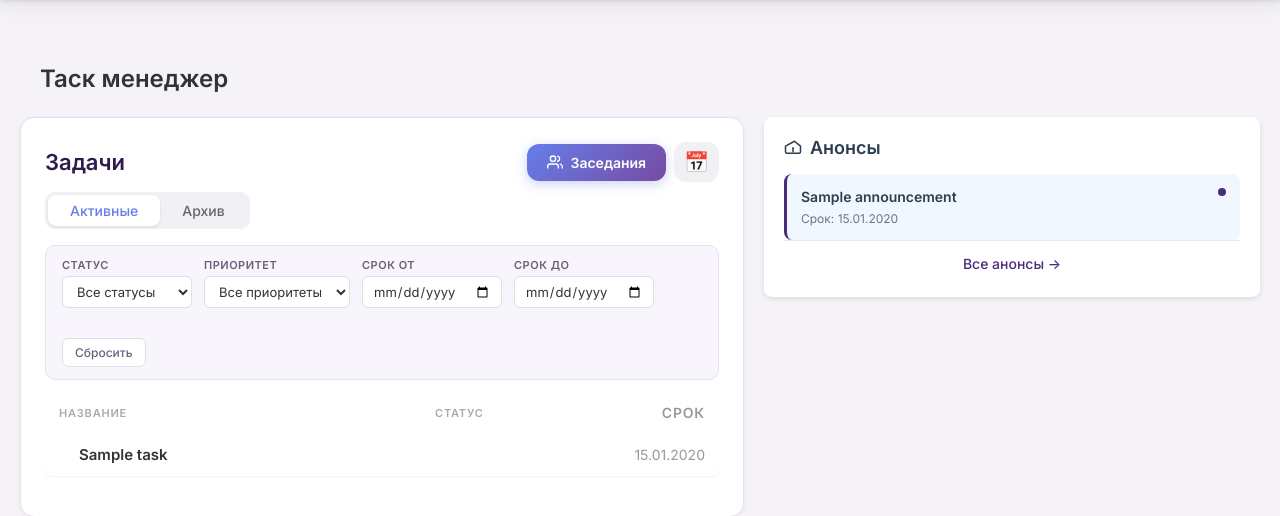
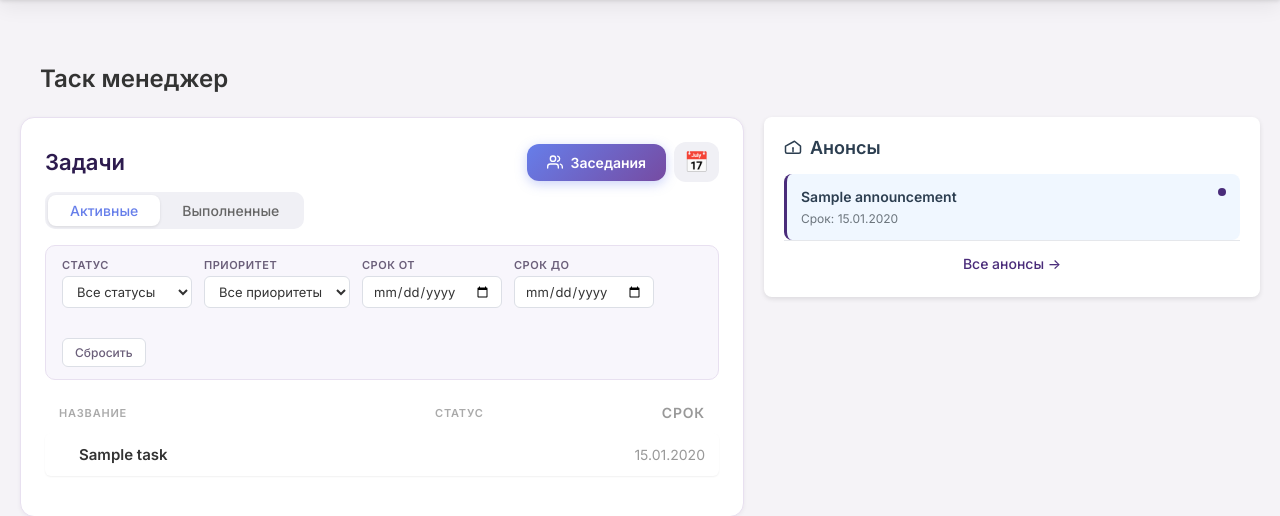
Before and after one commit to l27001/departmentportal, a Flask app: template templates/tasks/list.html in a window 1280 px wide; the page is wider, and only the part inside the window is pictured. Shown: the part 58-574 px from the top of that part. Run offline with Flask 3, Linux system fonts and the light colour scheme; tables that the repository leaves empty hold one stand-in row (values such as "Sample post"); the template is opened without the code that fills it: values that come from a table or form of the project are taken from there, most other values are stand-ins (such as "Sample title", 1, 10 or a date in 2020); some libraries are stand-ins or nearby versions.

Commit message:
minor changes

```diff
--- a/templates/tasks/list.html
+++ b/templates/tasks/list.html
@@ -59,7 +59,7 @@
       {% endif %}
       <div class="task-tabs">
         <a href="{{ url_for('tasks.list_tasks', archive=0, status=status_filter, priority=priority_filter, date_from=date_from, date_to=date_to, assignee=assignee_filter) }}" class="task-tab {% if not show_archive %}active{% endif %}">Активные</a>
-        <a href="{{ url_for('tasks.list_tasks', archive=1, status=status_filter, priority=priority_filter, date_from=date_from, date_to=date_to, assignee=assignee_filter) }}" class="task-tab {% if show_archive %}active{% endif %}">Архив</a>
+        <a href="{{ url_for('tasks.list_tasks', archive=1, status=status_filter, priority=priority_filter, date_from=date_from, date_to=date_to, assignee=assignee_filter) }}" class="task-tab {% if show_archive %}active{% endif %}">Выполненные</a>
       </div>
       <form method="GET" action="{{ url_for('tasks.list_tasks') }}" class="task-filters">
         <input type="hidden" name="archive" value="{{ show_archive }}">
```
